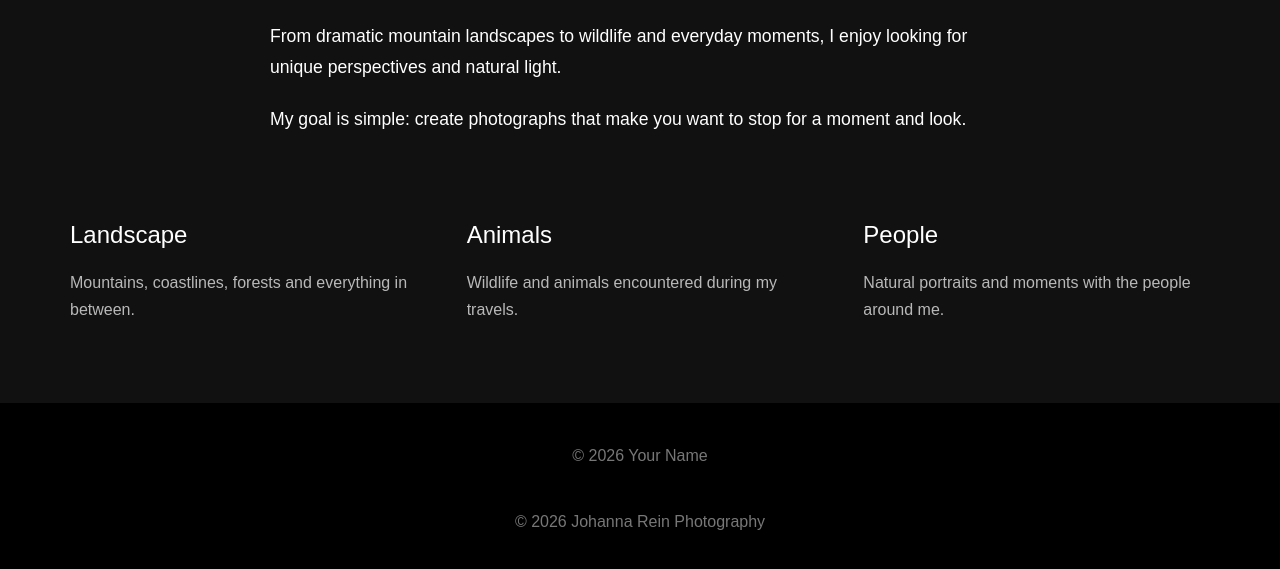
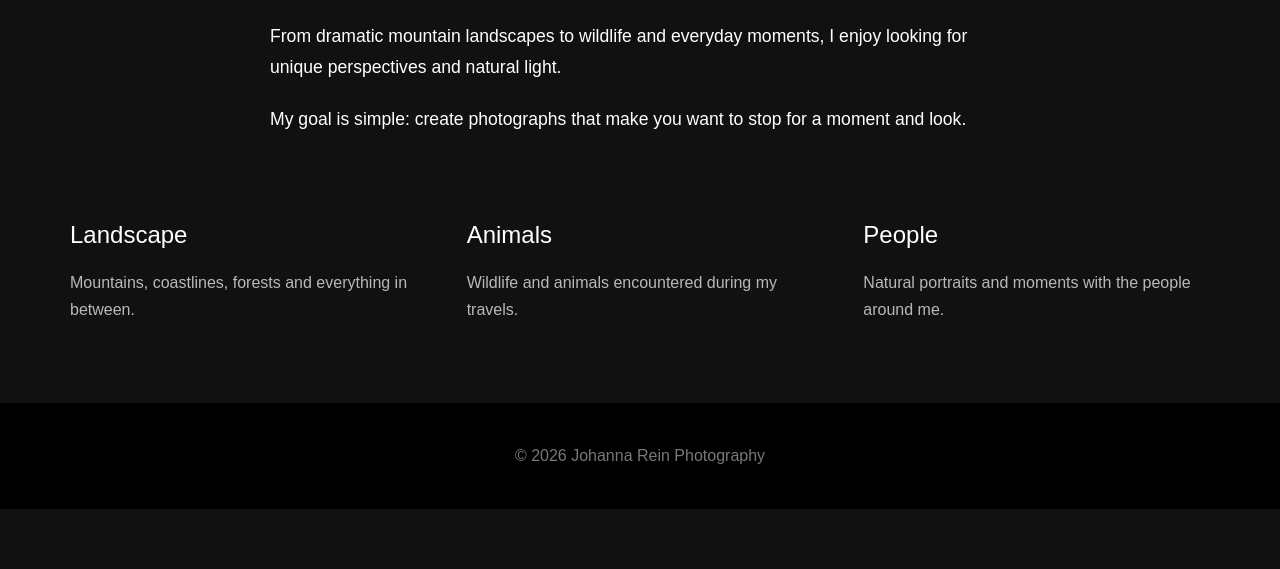
Before and after one commit to henziluc/photo-portfolio, a plain HTML site: page frontend/about.html in a window 1280 px wide. Shown: the part 830-1399 px from the top of the page. After the commit the page ends 1339 px from the top, so only its background shows below. Drawn offline with Linux system fonts and the light colour scheme.

Commit message:
Fixed footer in about

```diff
--- a/frontend/about.html
+++ b/frontend/about.html
@@ -126,15 +126,6 @@
 
         </section>
 
-
-
-
-    <footer>
-
-        <p>
-            © 2026 Your Name
-        </p>
-
     <div id="footer"></div>
 
     <script src="js/components.js"></script>
```
